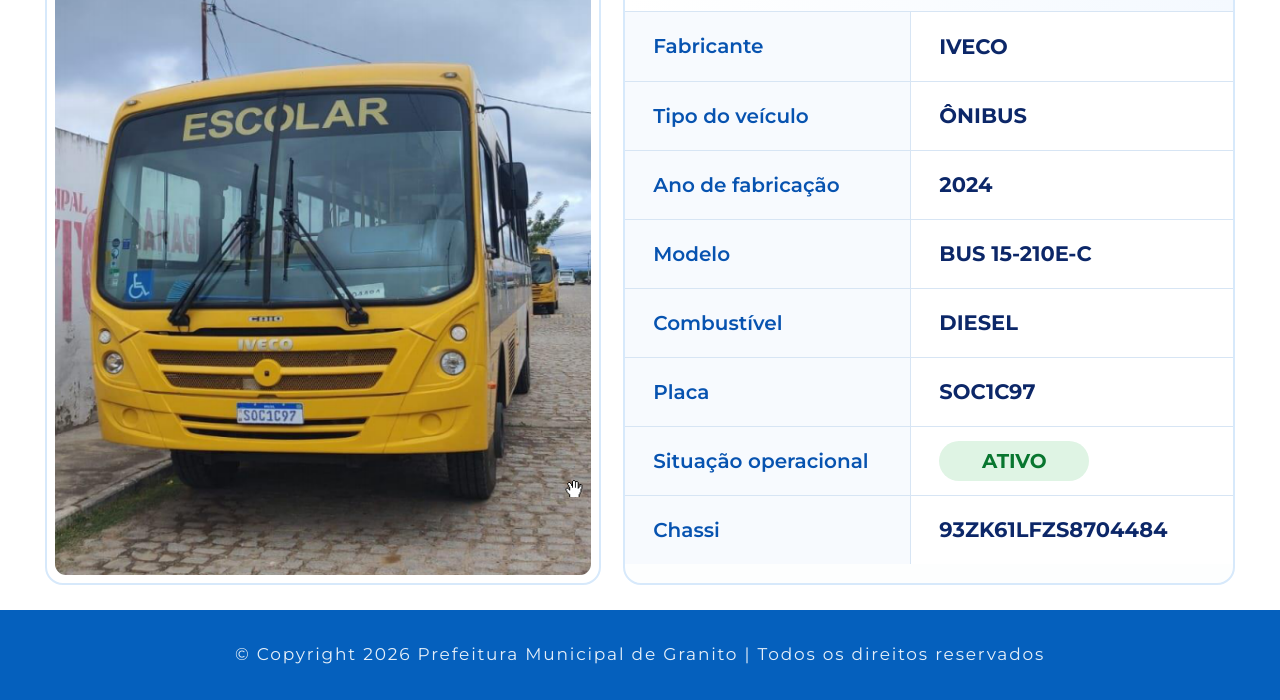
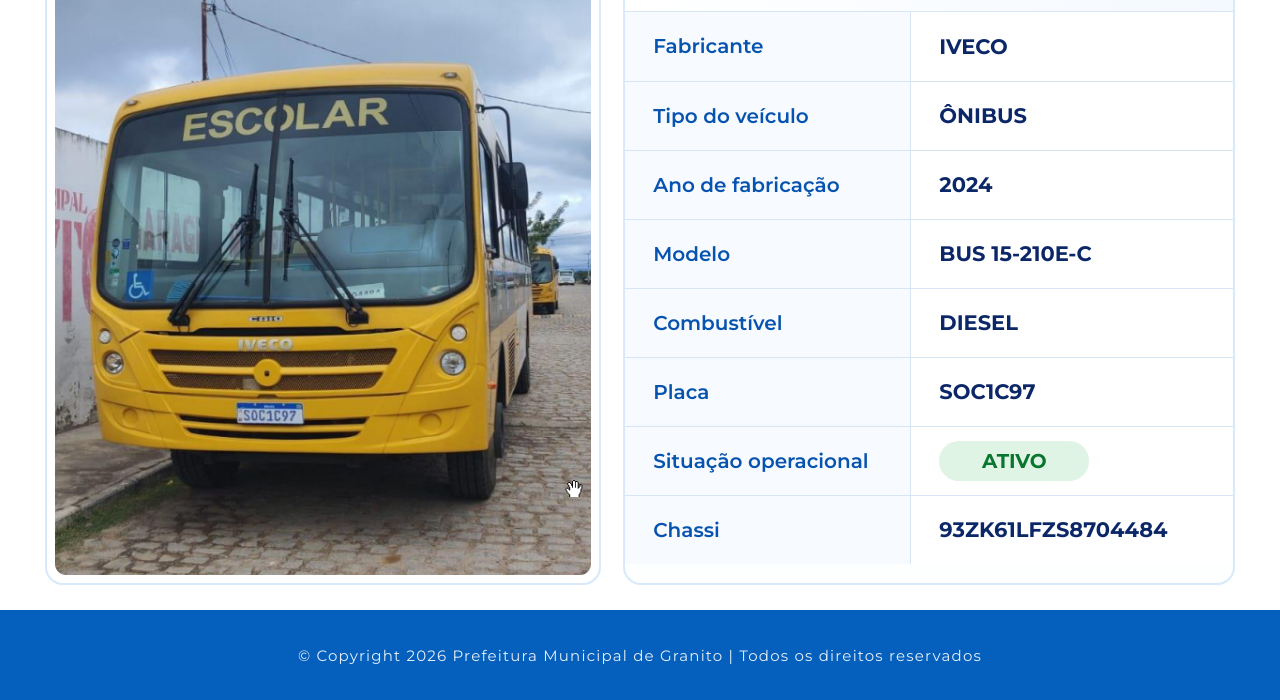
Before and after one commit to granito-transparencia/veiculo-SOC1C97, a plain HTML site: page index.html in a window 1280 px wide. Shown: the part 235-935 px from the top of the page. Drawn offline with Linux system fonts and the light colour scheme.

Commit message:
Update style.css

```diff
--- a/css/style.css
+++ b/css/style.css
@@ -410,8 +410,8 @@ tr:last-child td {
 
 .rodape p {
     width: 100%;
-    font-size: 17px;
-    letter-spacing: 1.8px;
+    font-size: 15px;
+    letter-spacing: 1.2px;
     text-align: center;
 
     line-height: 1.4;
```
